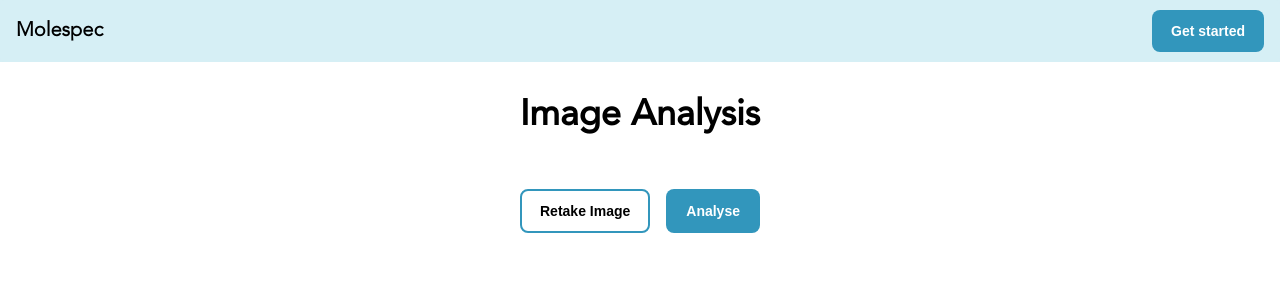
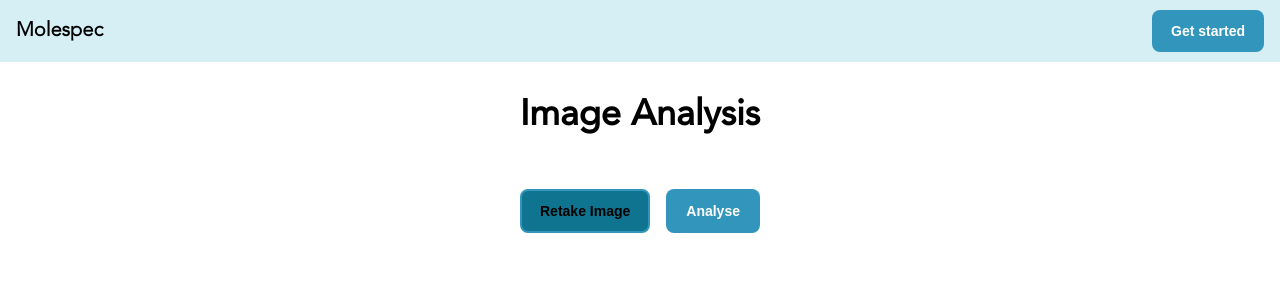
Before and after one commit to amaankahmad/ef-ai-hackathon-frontend, a React (Create React App) app: page /analysis in a window 1280 px wide. Shown: the top 300 px of the page. Built offline with nearby package versions, Linux system fonts and the light colour scheme.

Commit message:
Tryna fix button

```diff
--- a/src/pages/Analysis/index.tsx
+++ b/src/pages/Analysis/index.tsx
@@ -55,7 +55,7 @@ const AnalysisPage = () => {
         <div className="flex justify-between">
           <Button
             style={{ borderColor: "#3296BC" }}
-            className="font-bold bg-white border-2 text-black mr-4"
+            className="font-bold border-2 text-black mr-4"
             onClick={() => {
               fileInputRef.current.click();
             }}
```
